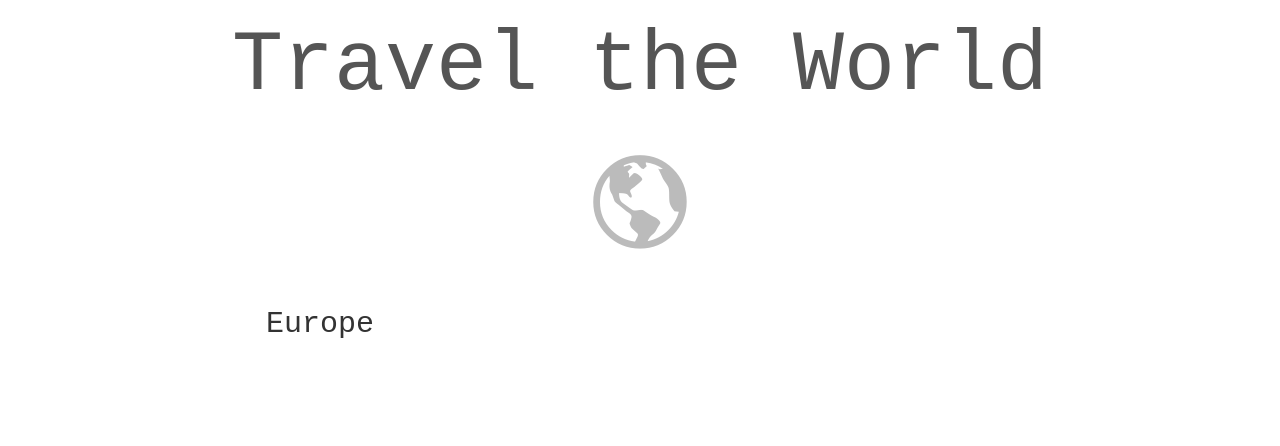
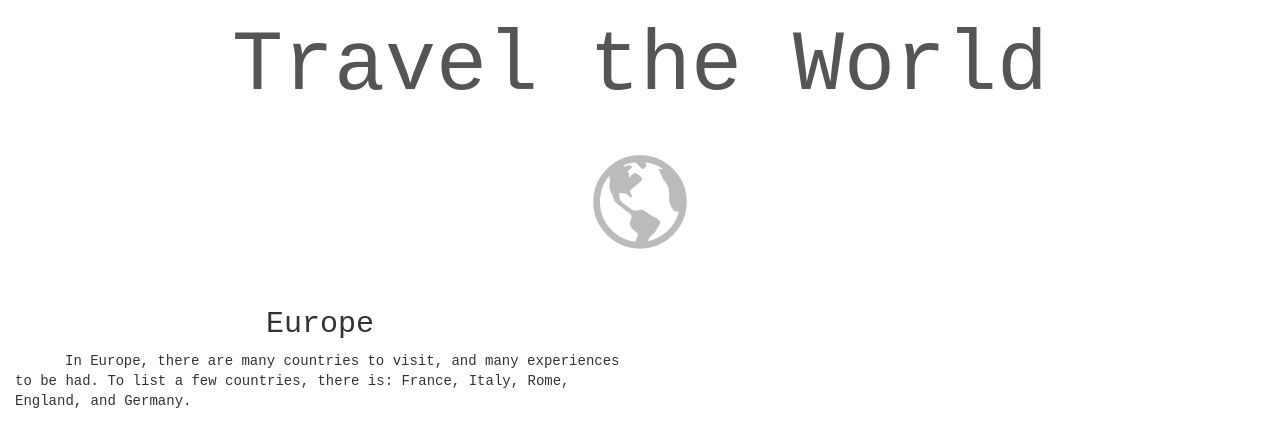
Before and after one commit to johnsephr/bootstrap, a plain HTML site: page index.html in a window 1280 px wide. Drawn offline with nearby package versions, Linux system fonts and the light colour scheme.

Commit message:
added indentation in new paragraph

```diff
--- a/index.html
+++ b/index.html
@@ -19,11 +19,11 @@
     <div class=' col-xs-12 '>
         <h2><i class=' ion-android-globe '></i></h2>
       </div>
-    <div class='continents'></div>
+    <div class='continents'>
     <div class='col-xs-6'>
         <h2>Europe</h2>
-           <p></p>
-    </div>
+           <p>In Europe, there are many countries to visit, and many experiences to be had. To list a few countries, there is: France, Italy, Rome, England, and Germany.</p>
+    </div></div>
 
 
 
--- a/styles.css
+++ b/styles.css
@@ -1,3 +1,7 @@
+body {
+    font-family: "Courier New", Courier, monospace
+}
+
 h1 {
     color: #555555;
     font-size: 85px;
@@ -34,6 +38,6 @@ i {
     color: #bbbbbb
 
 }
-h1, h2 {
-    font-family: "Courier New", Courier, monospace
+.continents p {
+    text-indent: 50px;
 }
```
